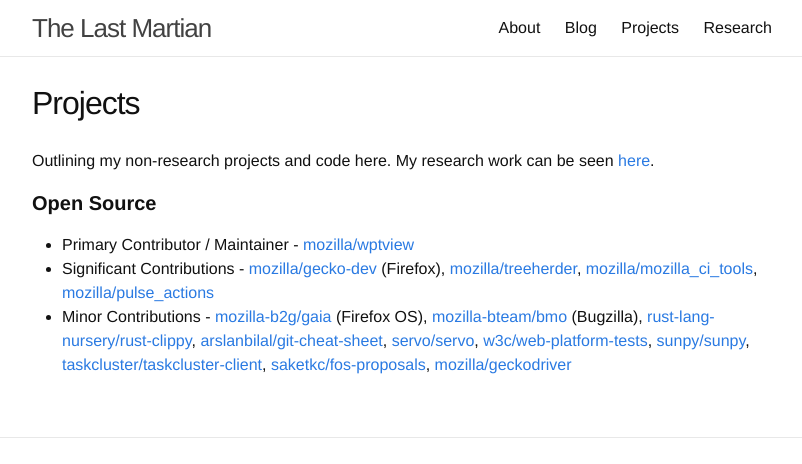
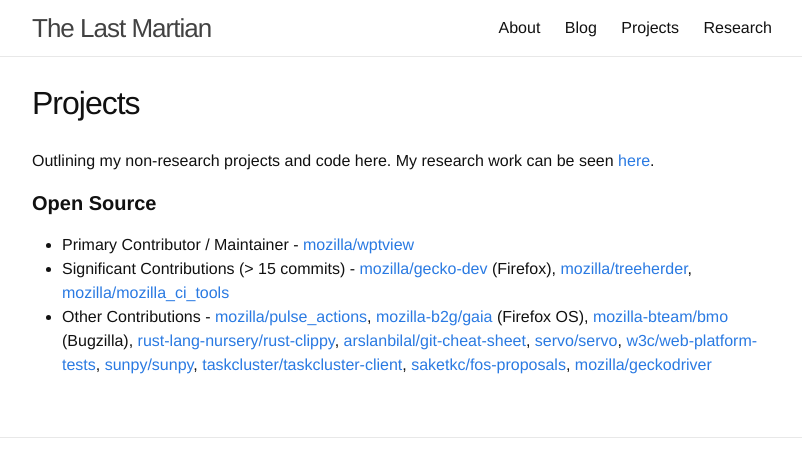
Before and after one commit to martiansideofthemoon/martiansideofthemoon.github.io, a Jekyll site: the page built from _pages/projects.md, in a window 1280 px wide, cut to the strip 0-464 px from the top of the page. Shown: the whole strip, without its empty margins (238-1040 px from the left). Built offline with Jekyll 4.4.1, drawn with Linux system fonts in a browser that asks for light colours; comment, search, counter and statistics services are not loaded.

Commit message:
Updating projects page a bit

```diff
--- a/_pages/projects.md
+++ b/_pages/projects.md
@@ -9,5 +9,5 @@ Outlining my non-research projects and code here. My research work can be seen [
 #### **Open Source**
 
 * Primary Contributor / Maintainer - [mozilla/wptview](https://github.com/mozilla/wptview)
-* Significant Contributions - [mozilla/gecko-dev](https://github.com/mozilla/gecko-dev/) (Firefox), [mozilla/treeherder](https://github.com/mozilla/treeherder), [mozilla/mozilla_ci_tools](https://github.com/mozilla/mozilla_ci_tools), [mozilla/pulse_actions](mozilla/pulse_actions)
-* Minor Contributions - [mozilla-b2g/gaia](https://github.com/mozilla-b2g/gaia/) (Firefox OS), [mozilla-bteam/bmo](https://github.com/mozilla-bteam/bmo) (Bugzilla), [rust-lang-nursery/rust-clippy](https://github.com/rust-lang-nursery/rust-clippy), [arslanbilal/git-cheat-sheet](https://github.com/arslanbilal/git-cheat-sheet), [servo/servo](https://github.com/servo/servo), [w3c/web-platform-tests](https://github.com/w3c/web-platform-tests), [sunpy/sunpy](https://github.com/sunpy/sunpy), [taskcluster/taskcluster-client](https://github.com/taskcluster/taskcluster-client.py/graphs/contributors), [saketkc/fos-proposals](https://github.com/saketkc/fos-proposals), [mozilla/geckodriver](https://github.com/mozilla/geckodriver)
+* Significant Contributions (> 15 commits) - [mozilla/gecko-dev](https://github.com/mozilla/gecko-dev/) (Firefox), [mozilla/treeherder](https://github.com/mozilla/treeherder), [mozilla/mozilla_ci_tools](https://github.com/mozilla/mozilla_ci_tools)
+* Other Contributions - [mozilla/pulse_actions](https://github.com/mozilla/pulse_actions), [mozilla-b2g/gaia](https://github.com/mozilla-b2g/gaia/) (Firefox OS), [mozilla-bteam/bmo](https://github.com/mozilla-bteam/bmo) (Bugzilla), [rust-lang-nursery/rust-clippy](https://github.com/rust-lang-nursery/rust-clippy), [arslanbilal/git-cheat-sheet](https://github.com/arslanbilal/git-cheat-sheet), [servo/servo](https://github.com/servo/servo), [w3c/web-platform-tests](https://github.com/w3c/web-platform-tests), [sunpy/sunpy](https://github.com/sunpy/sunpy), [taskcluster/taskcluster-client](https://github.com/taskcluster/taskcluster-client.py/graphs/contributors), [saketkc/fos-proposals](https://github.com/saketkc/fos-proposals), [mozilla/geckodriver](https://github.com/mozilla/geckodriver)
```
